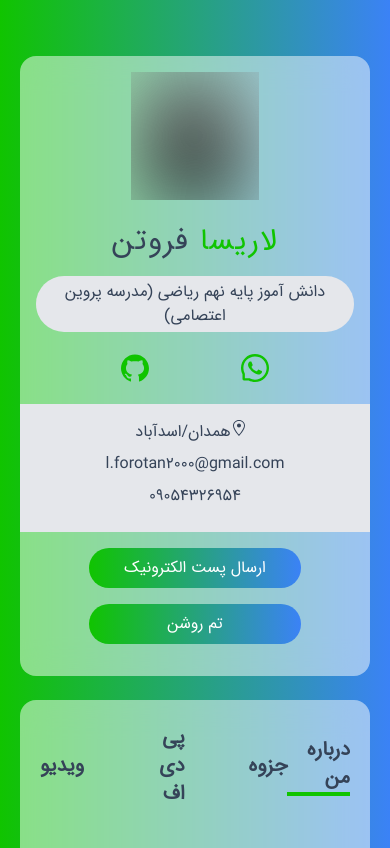
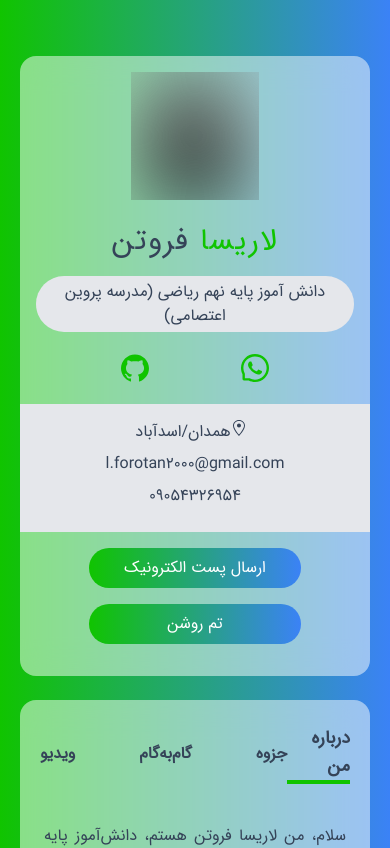
Before and after one commit to larisaforotan/Game-math, a Next.js app: page / in a window 390 px wide. Shown: the top 848 px of the page. Built offline with nearby package versions, Linux system fonts and the light colour scheme.

Commit message:
Update Navbar.tsx

```diff
--- a/components/Navbar.tsx
+++ b/components/Navbar.tsx
@@ -12,7 +12,7 @@ const NavItem: FunctionComponent<{
       <Link href={route}>
          <a>
             <span
-               className=' text-xl font-bold cursor-pointer hover:text-green'
+               className=' text-base font-bold cursor-pointer hover:text-green'
                onClick={() => setActive(name)}>
                {name}
             </span>
@@ -30,13 +30,13 @@ const Navbar = () => {
    useEffect(() => {
       if (pathname === '/') setActive('درباره من')
       else if(pathname === '/jozveh') setActive("جزوه")
-      else if(pathname === '/pdf') setActive("پی دی اف")
+      else if(pathname === '/pdf') setActive("گام‌به‌گام")
       else if(pathname === '/video') setActive("ویدیو")
    }, [pathname])
 
    return (
       <div className='flex items-center justify-between px-5 py-3 my-3'>
-         <span className='text-xl font-bold border-b-4 md:text-2xl border-green'>
+         <span className='text-lg font-bold border-b-4 md:text-2xl border-green'>
             {active}
          </span>
 
@@ -56,7 +56,7 @@ const Navbar = () => {
             <NavItem
                active={active}
                setActive={setActive}
-               name="پی دی اف"
+               name="گام‌به‌گام"
                route='/pdf'
             />
             <NavItem
```
